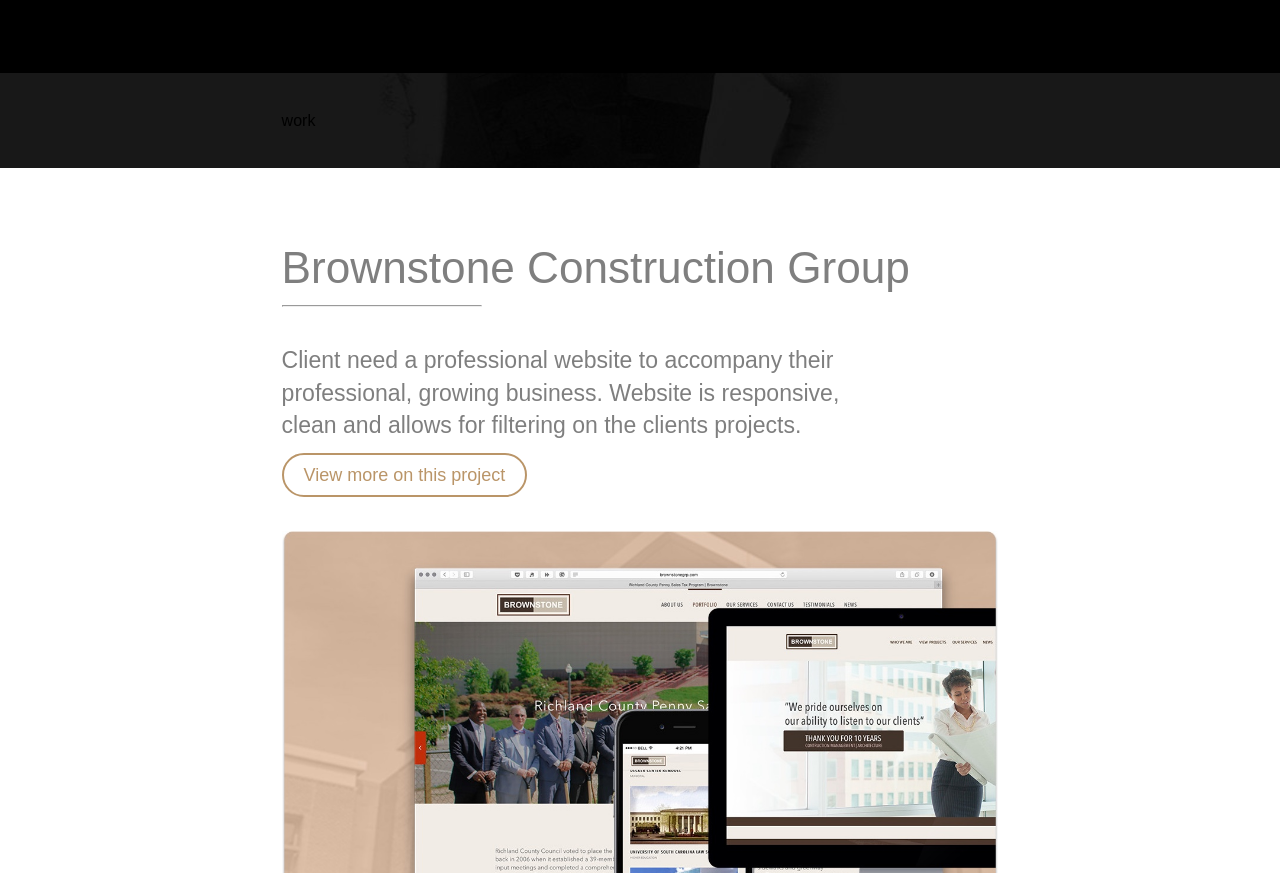
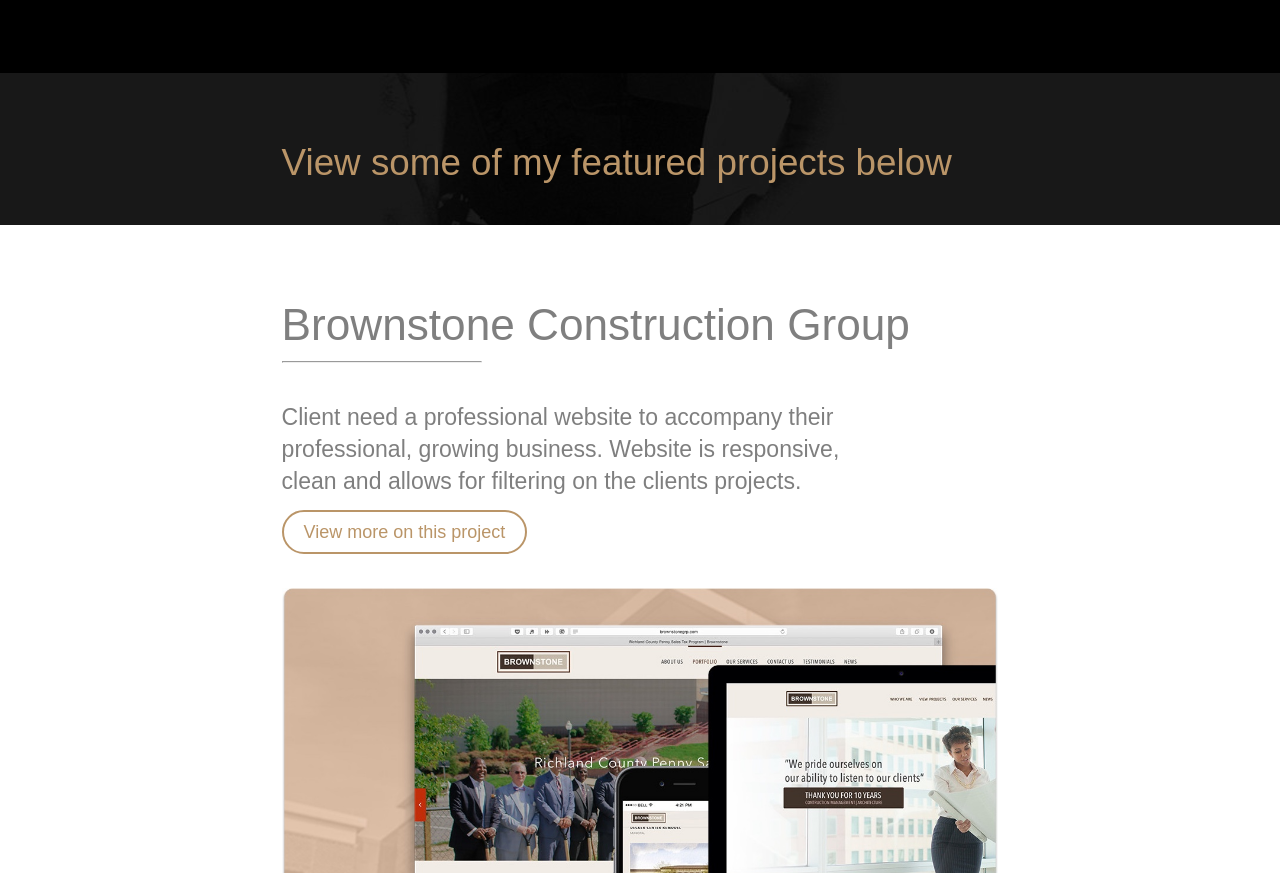
Before and after one commit to antoniosamuels/antoniosamuels.github.io, a plain HTML site: page index.html in a window 1280 px wide. Shown: the part 1891-2764 px from the top of the page. Drawn offline with Linux system fonts and the light colour scheme; a web font is replaced by a local one.

Commit message:
section for project title

```diff
--- a/index.html
+++ b/index.html
@@ -72,7 +72,7 @@
 
     </section>
 
-    <section class="container">work</section>
+    <section class="container"><h1>View some of my featured projects below</h1></section>
 
 
     <section class="portfolio">
```
